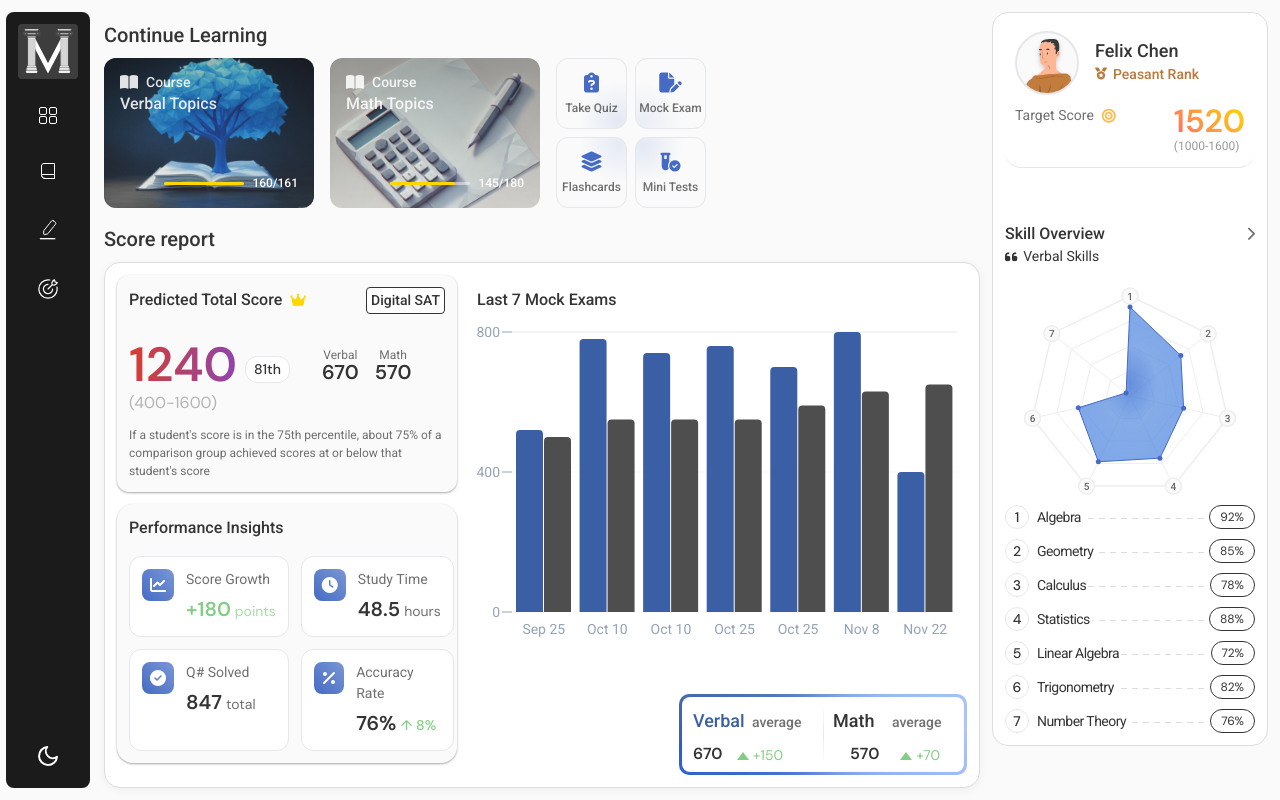
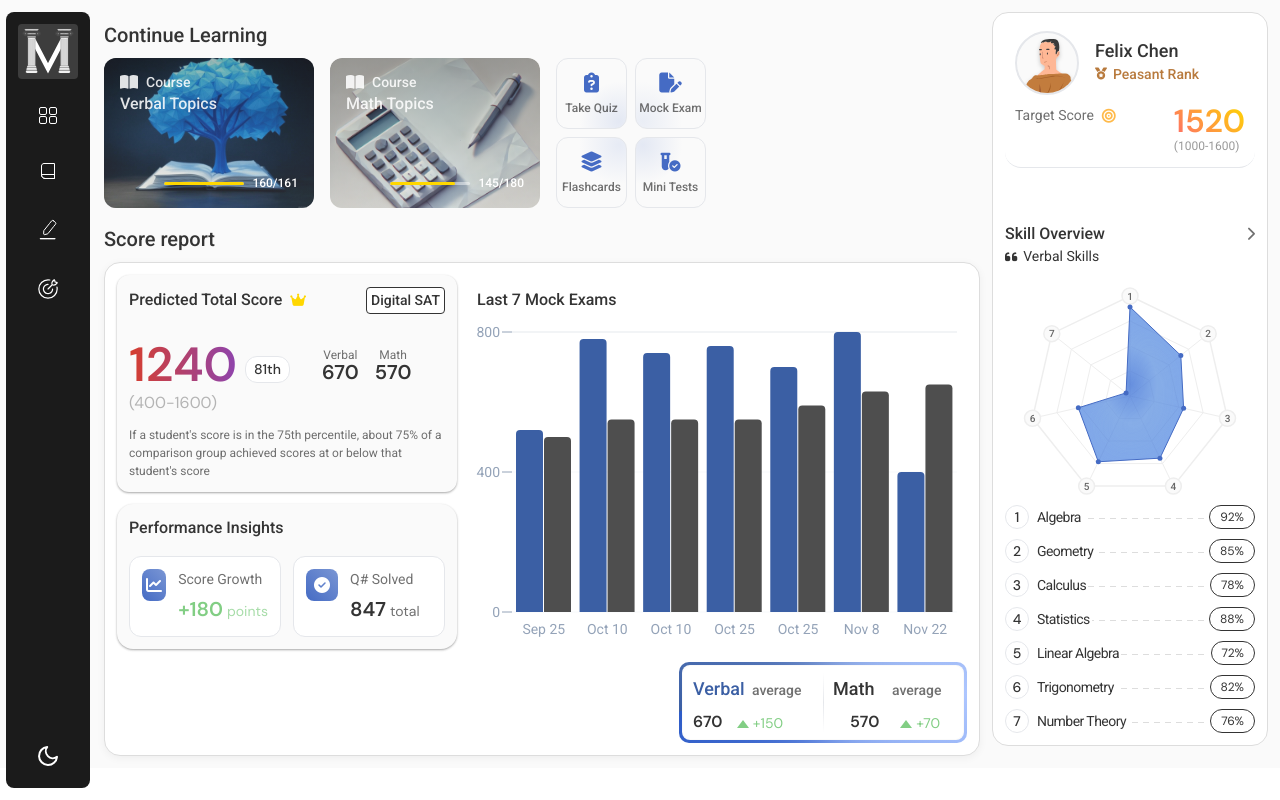
Before and after one commit to Orujhimaru/max_odyssey, a React (Vite) app: page / in a window 1280 px wide. Built offline with nearby package versions, Linux system fonts and the light colour scheme; a web font is replaced by a local one.

Commit message:
design: unnecessary stuff removed

```diff
--- a/src/components/PerformanceInsights/PerformanceInsights.css
+++ b/src/components/PerformanceInsights/PerformanceInsights.css
@@ -45,7 +45,7 @@
 
 .insights-grid {
   display: grid;
-  grid-template-columns: repeat(2, 1fr);
+  grid-template-columns: repeat(2, minmax(0, 1fr));
   gap: 12px;
 }
 
@@ -122,6 +122,12 @@
 
 @media (max-width: 1180px) {
   .insights-grid {
+    grid-template-columns: repeat(2, 1fr);
+  }
+}
+
+@media (max-width: 768px) {
+  .insights-grid {
     grid-template-columns: 1fr;
   }
 }
--- a/src/components/PerformanceInsights/PerformanceInsights.jsx
+++ b/src/components/PerformanceInsights/PerformanceInsights.jsx
@@ -23,18 +23,6 @@ const PerformanceInsights = () => {
 
         <div className="insight-card">
           <div className="insight-icon">
-            <i className="fas fa-clock"></i>
-          </div>
-          <div className="insight-content">
-            <span className="insight-label">Study Time</span>
-            <div className="insight-value">
-              48.5 <span className="insight-period">hours</span>
-            </div>
-          </div>
-        </div>
-
-        <div className="insight-card">
-          <div className="insight-icon">
             <i className="fas fa-check-circle"></i>
           </div>
           <div className="insight-content">
@@ -44,18 +32,6 @@ const PerformanceInsights = () => {
             </div>
           </div>
         </div>
-
-        <div className="insight-card">
-          <div className="insight-icon">
-            <i className="fas fa-percentage"></i>
-          </div>
-          <div className="insight-content">
-            <span className="insight-label">Accuracy Rate</span>
-            <div className="insight-value">
-              76% <span className="trend positive">↑ 8%</span>
-            </div>
-          </div>
-        </div>
       </div>
     </div>
   );
```
